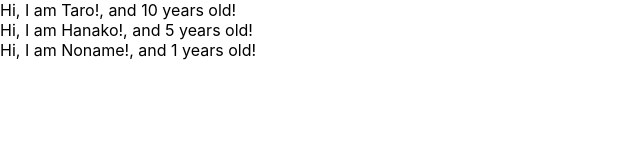
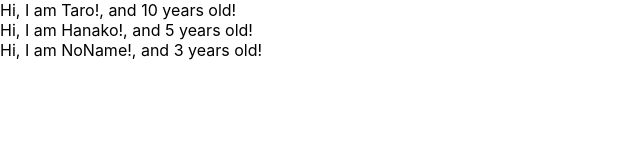
Before and after one commit to takanariiii/udemy-react-redux-crud-app, a React (Create React App) app: page / in a window 1280 px wide. Shown: the top 160 px of the page, without its empty margins (0-640 px from the left). Built offline with nearby package versions, Linux system fonts and the light colour scheme.

Commit message:
learn prop-types

```diff
--- a/src/App.js
+++ b/src/App.js
@@ -1,4 +1,5 @@
 import React from 'react';
+import PropTypes from 'prop-types';
 
 
 
@@ -6,7 +7,7 @@ const App = () => { //関数コンポーネント
   const profiles = [
     { name: "Taro", age: 10 },
     { name: "Hanako", age: 5 },
-    { name: "Noname" }
+    { name: "NoName", age: 3 }
   ]
   return (
     <div>
@@ -23,8 +24,9 @@ const User = (props) => {
   return <div>Hi, I am {props.name}!, and {props.age} years old!</div>
 }
 
-User.defaultProps = {
-  age: 1
+User.propTypes = {
+  name: PropTypes.string,
+  age: PropTypes.number.isRequired
 }
 
 export default App;
```
